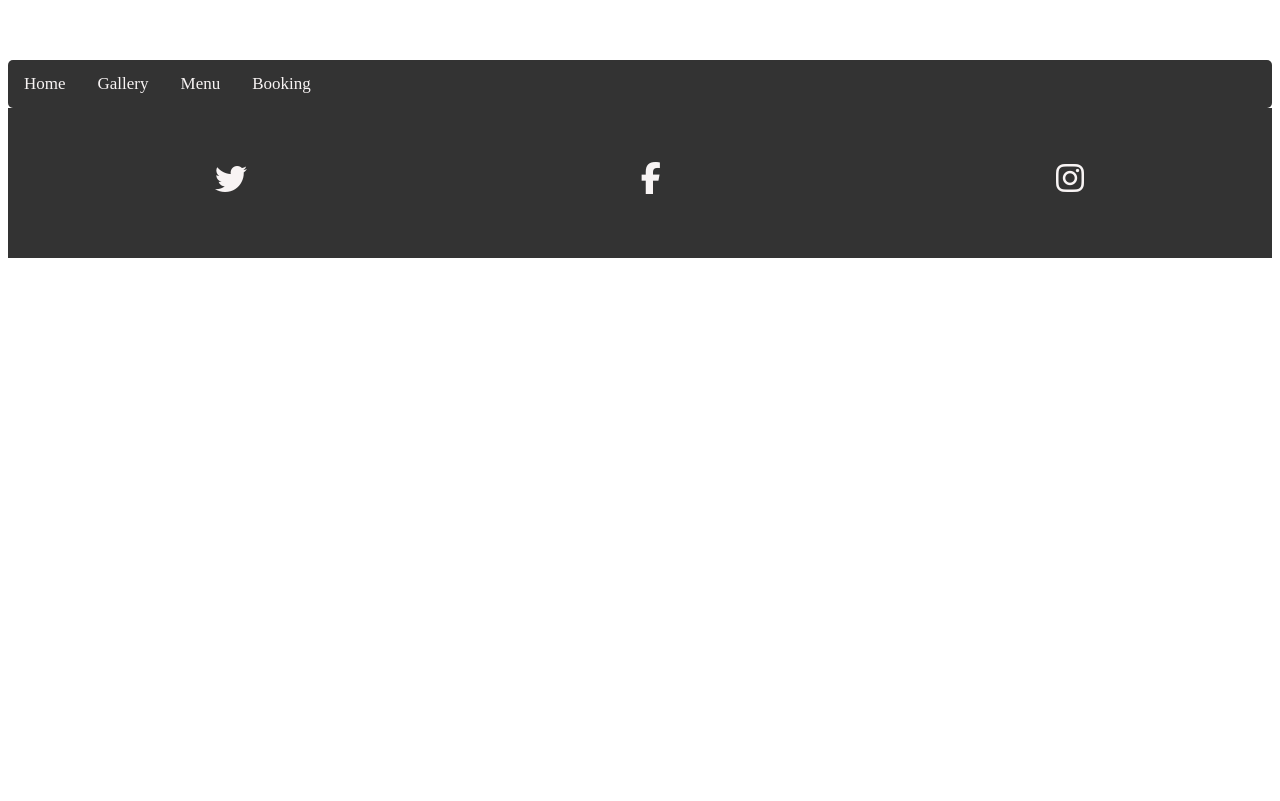
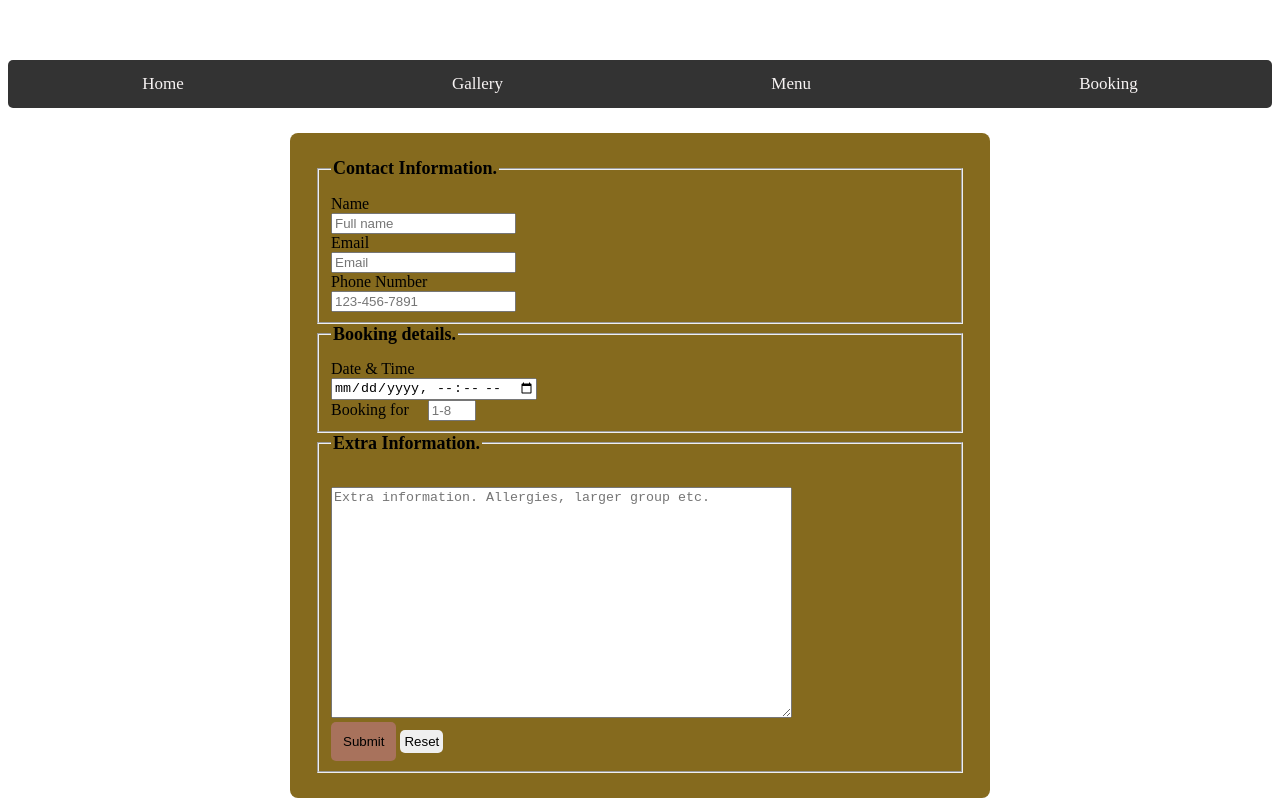
Before and after one commit to Pzjh/BLANK-html-css-project, a plain HTML site: page form.html in a window 1280 px wide. Shown: the part 248-1049 px from the top of the page. Before the commit the page ends 800 px from the top, so only its background shows below. Drawn offline with Linux system fonts and the light colour scheme.

Commit message:
added the form in the form page

```diff
--- a/assets/css/style.css
+++ b/assets/css/style.css
@@ -86,3 +86,35 @@ footer {
     color: #f8f4f4;
     margin: 45px;
 }
+
+legend {
+    margin : 20px 0 10px 0;
+    font-size : large;
+    font-weight : 600;
+}
+
+
+form {
+    width : 700px;
+    padding : 25px;
+    border-radius : 8px;
+    margin : 25px auto;
+    background-color : #856A1E;
+}
+
+label {
+    margin: 10px 15px 5px 0;
+}
+
+input[type=submit] {
+    border-radius: 5px;
+    background-color: #A8725C;
+    border: none;
+    padding: 0.75rem;
+}
+
+input[type=reset] {
+    border-radius: 5px;
+    padding: 0.25rem;
+    border: none;
+}
--- a/form.html
+++ b/form.html
@@ -9,9 +9,9 @@
     <meta name="author" content="PZJH">
     <link rel="stylesheet" href="assets/css/style.css">
     <script src="https://kit.fontawesome.com/16dfb2b85e.js" crossorigin="anonymous"></script>
-    <title>BLANK.</title>
+    <title>BLANK. Booking form.</title>
 </head>
-<body>
+<body class="form-background">
     <header>
         <div class="header-img">
          <div>
@@ -20,18 +20,61 @@
           </a>
          </div>
         </div>
-        <div class="flex-box">
+        <div>
          <nav>
-          <div class="navbar">
-           <a href="index.html">Home</a>
-           <a href="#">Gallery</a>
-           <a href="menu.html">Menu</a>
-           <a href="form.html">Booking</a>
+          <div class="navbar flexbox-nav">
+            <div><a href="index.html">Home</a></div>
+            <div><a href="#">Gallery</a></div>
+            <div><a href="menu.html">Menu</a></div>
+            <div><a href="form.html">Booking</a></div>
            </div>
          </nav>
         </div>
     </header>
-    <section></section>
+    <section>
+        <form action="https://formdump.codeinstitute.net" method="POST">
+
+        <fieldset>
+            <legend>Contact Information.</legend>
+
+            <div>
+                <label for="name-input">Name</label><br>
+                <input id="name-input" type="text" name="full_name" placeholder="Full name" required>
+            </div>
+            <div>
+                <label for="email-input">Email</label><br>
+                <input id="email-input" type="email" name="email" placeholder="Email" required>
+            </div>
+            <div>
+                <label for="telephone-input">Phone Number</label><br>
+                <input id="telephone-input" type="tel" name="phone" placeholder="123-456-7891" pattern="[0-9]{3}-[0-9]{3}-[0-9]{4}" required>
+            </div>
+        </fieldset>
+        <fieldset>
+            <legend>Booking details.</legend>
+            <div>
+                <label for="datetime-input">Date & Time</label><br>
+                <input id="datetime-input" type="datetime-local" name="time" required>
+            </div>
+            <div>
+                <label for="number-input">Booking for</label>
+                <input id="number-input" type="number" name="number" placeholder="1-8" min="1" max="8" required>
+            </div>
+        </fieldset>
+        <fieldset>
+            <legend>Extra Information.</legend>
+            <div>
+                <label for="extra-text"></label><br>
+                <textarea id="extra-text" name="extra-text" rows="15px" cols="55px" placeholder="Extra information. Allergies, larger group etc."></textarea>
+            </div>
+            <div>
+                <input id="submit" type="submit" name="submit">
+                <input id="reset" type="reset" name="reset">
+            </div>
+        </fieldset>
+    </form>
+
+    </section>
 
     <footer class="flex-footer">
         <div class="socials">
```
Also changed, not shown: menu.html (+6 -6 lines), assets/images/Menu-background.jpg (added), assets/images/gallery img4.webp (added).
